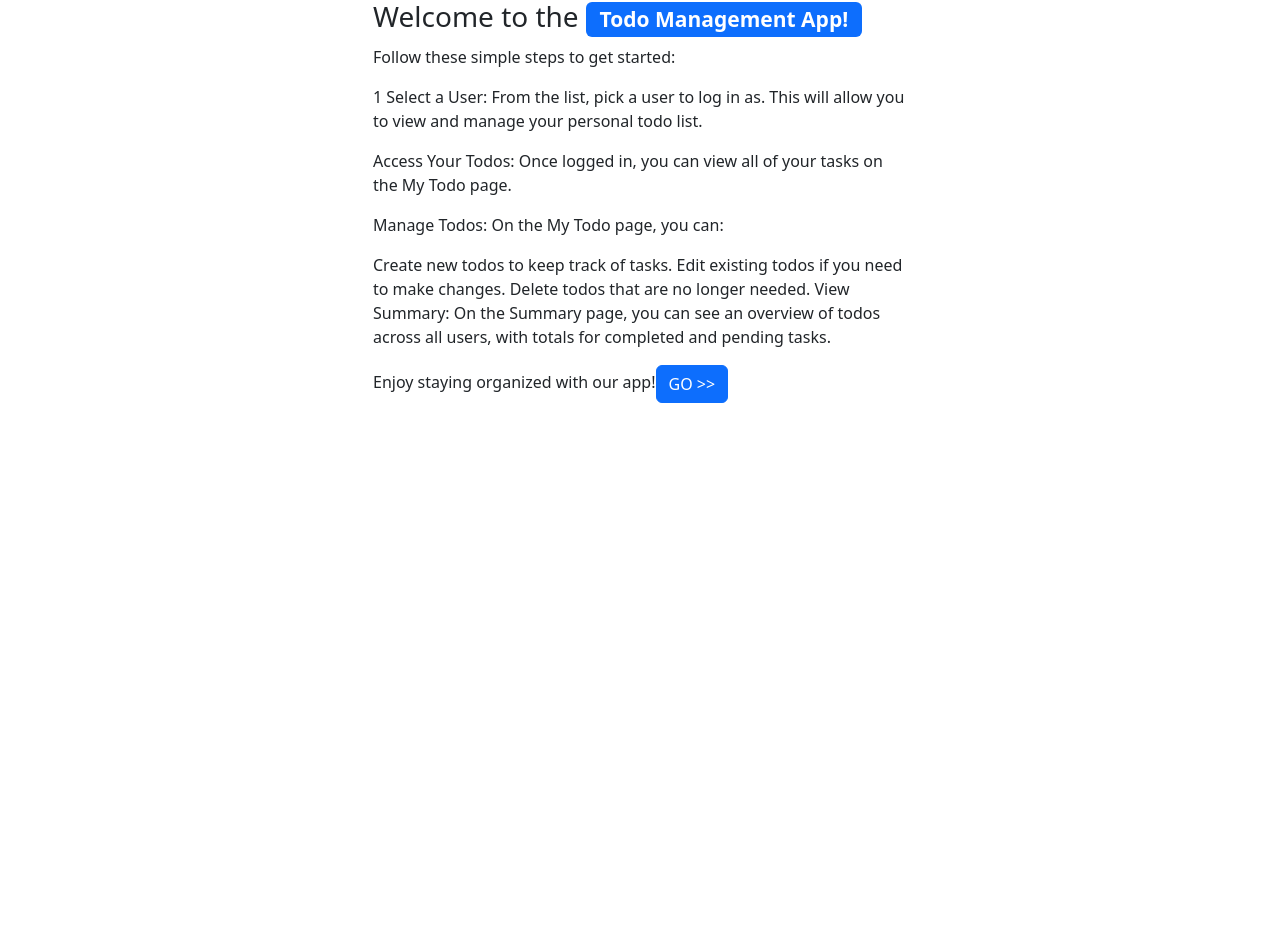
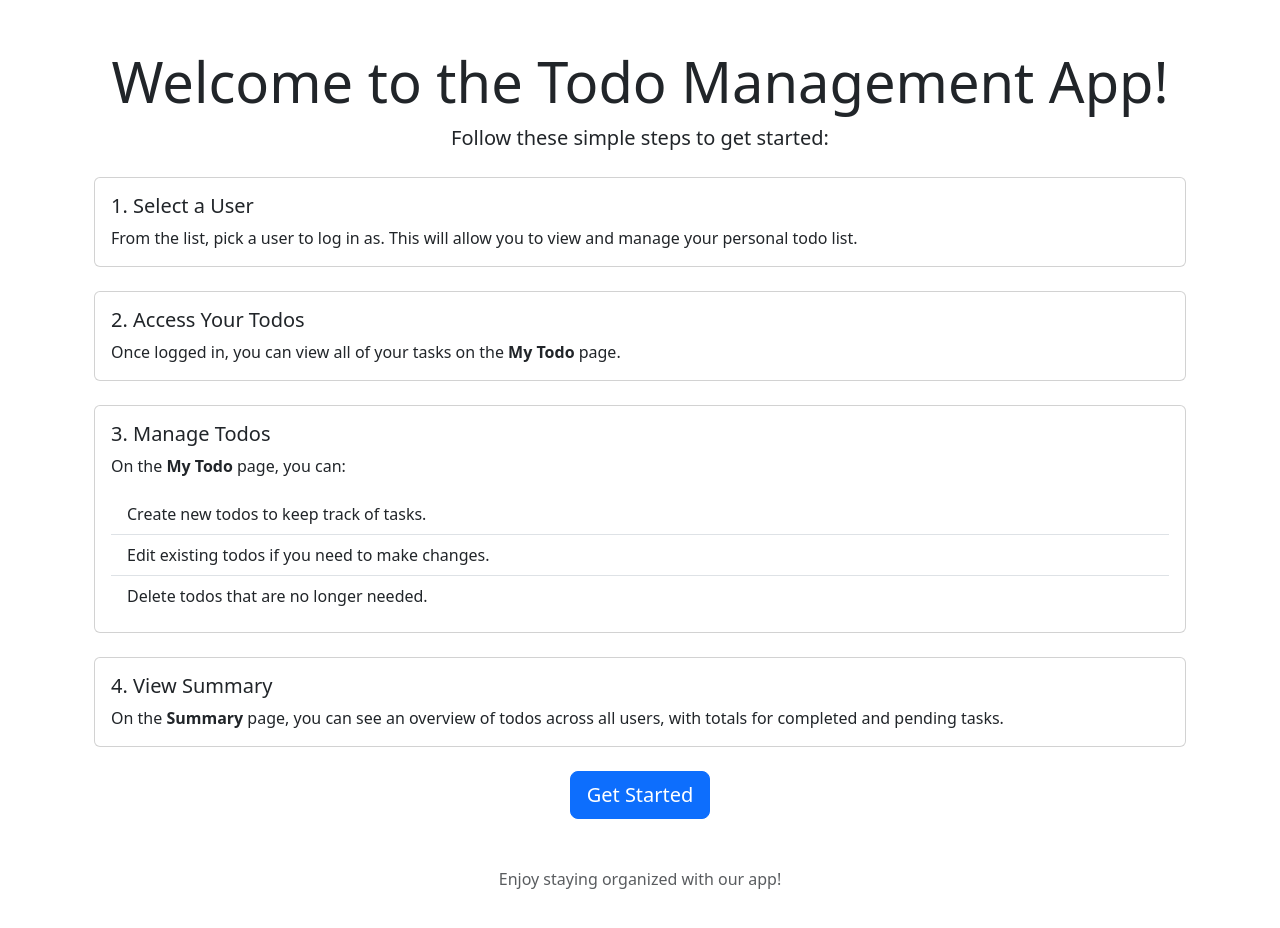
Before and after one commit to OverlordA/todo_management, a React (Create React App) app: page / in a window 1280 px wide. Shown: the top 928 px of the page. Before the commit the page ends 800 px from the top, so only its background shows below. Built offline with nearby package versions, Linux system fonts and the light colour scheme; no server answers.

Commit message:
Added styles

```diff
--- a/package.json
+++ b/package.json
@@ -16,6 +16,7 @@
     "react": "^18.3.1",
     "react-bootstrap": "^2.10.5",
     "react-dom": "^18.3.1",
+    "react-icons": "^5.3.0",
     "react-router-dom": "^6.27.0",
     "react-scripts": "5.0.1",
     "typescript": "^4.4.2",
--- a/src/pages/Login/components/UserDetail.tsx
+++ b/src/pages/Login/components/UserDetail.tsx
@@ -1,5 +1,5 @@
 import {useUsersStore} from "../../../store/user/user";
-import {Button, Col, Container, Row} from "react-bootstrap";
+import {Button, Card, Container, ListGroup} from "react-bootstrap";
 import {Link} from "react-router-dom";
 
 
@@ -7,30 +7,32 @@ const UserDetail = ({ logOut }: { logOut: () => void}) => {
 
     const { selectedUser} =
         useUsersStore();
-    return <Container>
-        <Row>
-            <Col xs={1}>
-                { selectedUser.id }
-            </Col>
-            <Col xs={3}>
-                { selectedUser.name }
-            </Col>
-            <Col xs={4}>
-                { selectedUser.email }
-            </Col>
-            <Col xs={4}>
-                { selectedUser.phone }
-            </Col>
-        </Row>
-        <Row>
-            <Col xs={4}>
-                <Button onClick={() => logOut()}> Logout </Button>
-            </Col>
-        </Row>
-        <Row>
-            <Link to={`/my-todo/${selectedUser.id}`} >My Todo list </Link>
-            <Link to={`/summary/${selectedUser.id}`} >Summary </Link>
-        </Row>
+
+
+    return  <Container className="py-5">
+        <Card className="mb-4">
+            <Card.Body>
+                <Card.Title>{selectedUser.name}</Card.Title>
+                <ListGroup variant="flush">
+                    <ListGroup.Item><strong>Email:</strong> {selectedUser.email}</ListGroup.Item>
+                    <ListGroup.Item><strong>Phone:</strong> {selectedUser.phone}</ListGroup.Item>
+                </ListGroup>
+            </Card.Body>
+        </Card>
+
+        <div className="mb-4">
+            <h5>Quick Links</h5>
+            <ListGroup>
+                <ListGroup.Item>
+                    <Link to={`/my-todo/${selectedUser.id}`} >My Todo List</Link>
+                </ListGroup.Item>
+                <ListGroup.Item>
+                    <Link to={`/summary/${selectedUser.id}`}>Summary</Link>
+                </ListGroup.Item>
+            </ListGroup>
+        </div>
+
+        <Button variant="secondary" onClick={() => logOut()}>Logout</Button>
     </Container>
 }
 export default UserDetail
--- a/src/pages/Login/components/UserList.tsx
+++ b/src/pages/Login/components/UserList.tsx
@@ -1,4 +1,5 @@
-import {Table} from "react-bootstrap";
+import {Button, Card, Col, Container, Row, Table} from "react-bootstrap";
+import {ReactNode} from "react";
 
 
 type UserListProps = {
@@ -6,25 +7,29 @@ type UserListProps = {
     selectUser: (userId: number ) => void
 }
 
+function C(props: { children: ReactNode }) {
+    return null;
+}
+
 const UserList = ({ userList, selectUser }: UserListProps ) => {
-    return <Table striped bordered hover>
-        <thead>
-        <tr>
-            <th>#</th>
-            <th>Name</th>
-            <th>Email</th>
-        </tr>
-        </thead>
-        <tbody>
-        {userList?.length && userList.map(user => {
-            return  <tr key={user.name} onClick={() => selectUser(user.id)}>
-                <td>{user.id}</td>
-                <td>{user.name}</td>
-                <td>{user.email}</td>
-            </tr>
-        })}
-        </tbody>
-    </Table>
+    return  <Container className="py-5">
+        <h1 className="text-center mb-4">Select a User</h1>
+        <Row xs={1} md={2} lg={3} className="g-4">
+            {userList.length && userList.map(user => (
+                <Col key={user.id}>
+                    <Card className="h-100">
+                        <Card.Body>
+                            <Card.Title>{user.name}</Card.Title>
+                            <Card.Text>Email: {user.email}</Card.Text>
+                            <Button variant="primary" onClick={() => selectUser(user.id)}>
+                                Select User
+                            </Button>
+                        </Card.Body>
+                    </Card>
+                </Col>
+            ))}
+        </Row>
+    </Container>
 }
 
 export default UserList
--- a/src/pages/MyTodoList/MyTodoList.tsx
+++ b/src/pages/MyTodoList/MyTodoList.tsx
@@ -1,9 +1,11 @@
 import {useLoaderData, useNavigate, useParams} from "react-router-dom";
+import {BsFillPencilFill, BsFillPlusSquareFill, BsFillTrashFill, BsPencil, BsPlusCircle, BsTrash} from "react-icons/bs";
 import {useEffect, useState} from "react";
 import {useTodoStore} from "../../store/todo/myTodo";
-import {Button, Table, Modal} from "react-bootstrap";
+import {Button, Table, Modal, Row, Container, Col} from "react-bootstrap";
 import {useUsersStore} from "../../store/user/user";
 import {deleteTodoRequest, userTodos} from "../../api/todo";
+import './myTodo.css';
 
 const MyTodoList= () => {
     const todos = useLoaderData();
@@ -48,62 +50,73 @@ const MyTodoList= () => {
         navigate(`/edit-todo/${id}`)
     }
 
-    return <div>
-       <h3>{selectedUser && selectedUser.name} here you can manipulate your todos
-       <p>
-           X - Delete todo
-           + - Add new one
-           / - Edit todo
-       </p>
-       </h3>
+    return <Container className="py-5">
+        <h1 className="text-center mb-4">My Todo List</h1>
+        <p className="text-center mb-4">Manage your tasks efficiently by adding, editing, or deleting todos.</p>
 
+        <Row className="text-center mb-4">
+            <Col>
+                <BsPencil className="me-2" /> - Edit Todo
+            </Col>
+            <Col>
+                <BsPlusCircle className="me-2" /> - Add New Todo
+            </Col>
+            <Col>
+                    <BsTrash className="me-2" /> - Delete Todo
+            </Col>
+        </Row>
 
         <Table striped bordered hover>
             <thead>
             <tr>
                 <th>#</th>
                 <th>Title</th>
-                <th>Complete</th>
+                <th>Completed</th>
                 <th>Control</th>
             </tr>
             </thead>
             <tbody>
-            {myTodoList?.length > 0 && myTodoList.map(todoItem => {
-                return  <tr key={todoItem.id}>
+            {myTodoList?.length > 0 && myTodoList.map((todoItem: any) => (
+                <tr key={todoItem.id}>
                     <td>{todoItem.id}</td>
                     <td>{todoItem.title}</td>
-                    <td>{todoItem.complete === true ? "DONE" : "TODO"}</td>
-                    <td>
-                        <Button onClick={() => deleteTodo(todoItem.id)}>X</Button>
-                        <Button onClick={() => toCreate()}>+</Button>
-                        <Button onClick={() => editTodoItem(todoItem.id)}>/</Button>
+                    <td>{todoItem.completed ? 'Yes' : 'No'}</td>
+                    <td className={'control_block'}>
+                        <Button variant="primary" size="sm" onClick={() => editTodoItem(todoItem.id)} className="me-2">
+                            <BsPencil />
+                        </Button>
+                        <Button variant="primary" size="sm" className="me-2" onClick={() => toCreate()}>
+                            <BsPlusCircle />
+                        </Button>
+                        <Button variant="danger" size="sm" onClick={() => deleteTodo(todoItem.id)}>
+                            <BsTrash />
+                        </Button>
                     </td>
                 </tr>
-            })}
+            ))}
             </tbody>
         </Table>
-
         {deleteConfirm &&   <div
             className="modal show"
             style={{ display: 'block', position: 'fixed', top: 10, }}
         >
             <Modal.Dialog>
                 <Modal.Header>
-                <Modal.Title>Modal title</Modal.Title>
+                    <Modal.Title>Delete todo </Modal.Title>
                 </Modal.Header>
 
                 <Modal.Body>
-                <p>Modal body text goes here.</p>
+                    <p>Are you sure you want to delete ? </p>
                 </Modal.Body>
 
                 <Modal.Footer>
                     <Button variant="secondary" onClick={() => setDeleteConfirm(false)}>Cancel</Button>
-                <Button variant="primary" onClick={() => makeDelete()}>Delete</Button>
+                    <Button variant="danger" onClick={() => makeDelete()}>Delete</Button>
                 </Modal.Footer>
             </Modal.Dialog>
         </div>}
+    </Container>
 
-    </div>
 }
 
 export default MyTodoList;
--- a/src/pages/MyTodoList/components/CreateTodoItem.tsx
+++ b/src/pages/MyTodoList/components/CreateTodoItem.tsx
@@ -29,16 +29,15 @@ const CreateTodoItem = () => {
 
     }
 
-    return <Container>
-        <Row>
+    return <Container className="py-5">
                 <TodoForm
-                title="Create new Todo"
+                    title="Create new Todo Item"
+                    buttonText={'Create'}
                     submit={create}
                     initValues={{
                         title: "",
                     }}
                 />
-        </Row>
             </Container>
 }
 
--- /dev/null
+++ b/src/pages/MyTodoList/myTodo.css
@@ -0,0 +1,6 @@
+.control_block {
+    display: flex;
+    width: 100%;
+    justify-content: space-around;
+    align-items: center;
+}
--- a/src/pages/Summary/Summary.tsx
+++ b/src/pages/Summary/Summary.tsx
@@ -18,7 +18,10 @@ const Summary = () => {
 
     }, [users, todos])
 
-    return <Container>
+    return <Container className="py-5">
+        <h1 className="text-center mb-4">Users list </h1>
+        <p className="text-center mb-4">Look on other user with statistic of finished and progress todo</p>
+
         <Table striped bordered hover>
             <thead>
             <tr>
--- a/src/pages/Tutorial/Tutorial.tsx
+++ b/src/pages/Tutorial/Tutorial.tsx
@@ -1,5 +1,6 @@
-import {Badge, Button, Col, Container, Row } from "react-bootstrap";
+import {Badge, Button, Card, Col, Container, ListGroup, Row} from "react-bootstrap";
 import {useNavigate} from "react-router-dom";
+import {BsArrowRight} from "react-icons/bs";
 
 const Tutorial = () => {
     const navigate = useNavigate();
@@ -7,47 +8,58 @@ const Tutorial = () => {
     const toLogin = () => {
       navigate('/login')
     }
+    return    <Container className="py-5">
+        <div className="text-center">
+            <h1 className="display-4">Welcome to the Todo Management App!</h1>
+            <p className="lead">Follow these simple steps to get started:</p>
+        </div>
 
-    return <Container>
-        <Row>
-            <Col xs={3} />
-                <Col xs={6}>
-                    <h3>
-                        Welcome to the <Badge bg="primary">Todo Management App!</Badge>
-                    </h3>
-                </Col>
-            <Col xs={3} />
-        </Row>
-        <Row>
-            <Col xs={3} />
-            <Col xs={6}>
-                <p>
-                Follow these simple steps to get started:
-                </p>
-                <p>
-                    1 Select a User: From the list, pick a user to log in as. This will allow you to view and manage your personal todo list.
-                </p>
-                <p>
-                    Access Your Todos: Once logged in, you can view all of your tasks on the My Todo page.
-                </p>
+        <Card className="my-4">
+            <Card.Body>
+                <Card.Title>1. Select a User</Card.Title>
+                <Card.Text>
+                    From the list, pick a user to log in as. This will allow you to view and manage your personal todo list.
+                </Card.Text>
+            </Card.Body>
+        </Card>
 
-                <p>
-                    Manage Todos: On the My Todo page, you can:
+        <Card className="my-4">
+            <Card.Body>
+                <Card.Title>2. Access Your Todos</Card.Title>
+                <Card.Text>
+                    Once logged in, you can view all of your tasks on the <strong>My Todo</strong> page.
+                </Card.Text>
+            </Card.Body>
+        </Card>
 
-                </p>
-                <p>
-                    Create new todos to keep track of tasks.
-                    Edit existing todos if you need to make changes.
-                    Delete todos that are no longer needed.
-                    View Summary: On the Summary page, you can see an overview of todos across all users, with totals for completed and pending tasks.
-                </p>
-                Enjoy staying organized with our app!
+        <Card className="my-4">
+            <Card.Body>
+                <Card.Title>3. Manage Todos</Card.Title>
+                <Card.Text>On the <strong>My Todo</strong> page, you can:</Card.Text>
+                <ListGroup variant="flush">
+                    <ListGroup.Item>Create new todos to keep track of tasks.</ListGroup.Item>
+                    <ListGroup.Item>Edit existing todos if you need to make changes.</ListGroup.Item>
+                    <ListGroup.Item>Delete todos that are no longer needed.</ListGroup.Item>
+                </ListGroup>
+            </Card.Body>
+        </Card>
 
-                <Button onClick={() => toLogin()}> GO {`>>`} </Button>
-            </Col>
-            <Col xs={3} />
-        </Row>
+        <Card className="my-4">
+            <Card.Body>
+                <Card.Title>4. View Summary</Card.Title>
+                <Card.Text>
+                    On the <strong>Summary</strong> page, you can see an overview of todos across all users, with totals for completed and pending tasks.
+                </Card.Text>
+            </Card.Body>
+        </Card>
+
+        <div className="text-center my-4">
+            <Button variant="primary" size="lg" onClick={() => toLogin()} >Get Started</Button>
+        </div>
+
+        <footer className="text-center mt-5">
+            <p className="text-muted">Enjoy staying organized with our app!</p>
+        </footer>
     </Container>
-
 }
 export default Tutorial
```
Also changed, not shown: src/pages/Login/Login.tsx (+2 -14 lines), src/pages/MyTodoList/components/EditTodoItem.tsx (+5 -6 lines), src/pages/MyTodoList/components/TodoForm.tsx (+15 -28 lines). Lines whose indentation alone changed are shown as unchanged.
